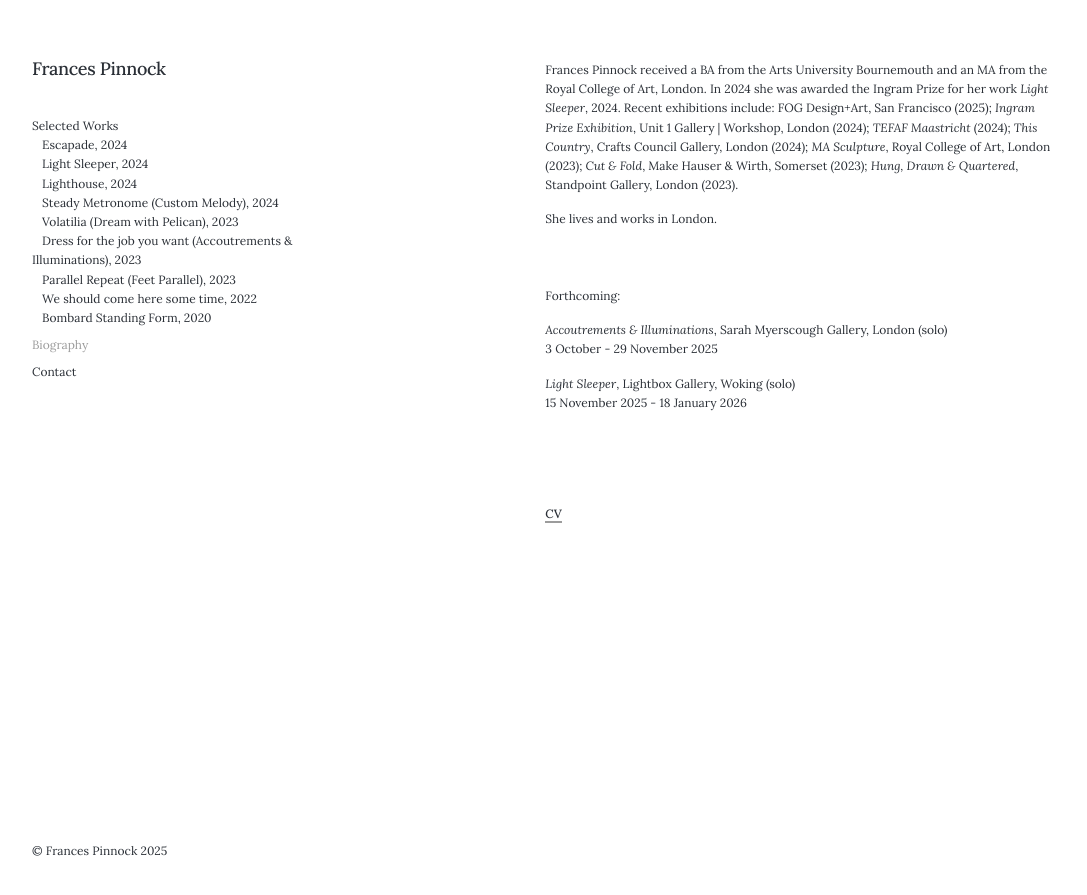
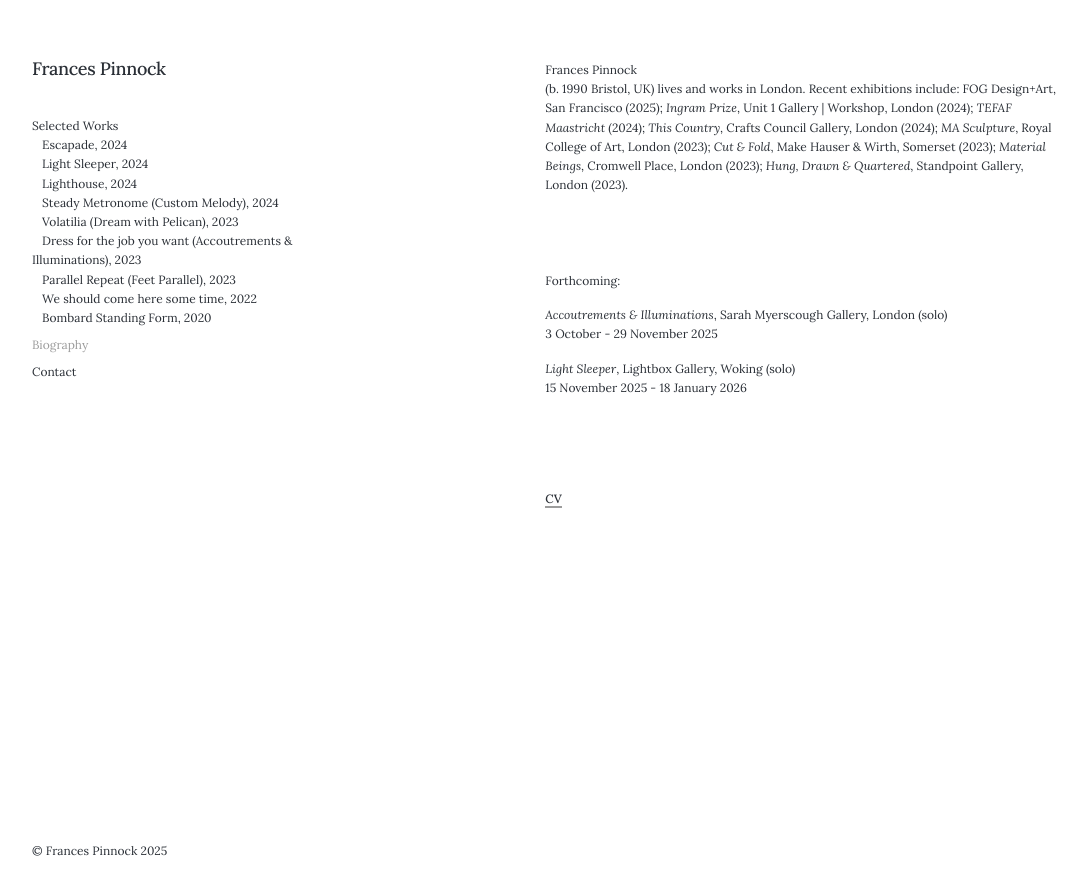
Before and after one commit to francespinnock/francespinnock.github.io, a Jekyll site: the page built from _pages/bio.md, in a window 1280 px wide. Shown: the top 895 px of the page, without its empty margins (28-1115 px from the left). Built offline with Jekyll 4.4.1, drawn with Linux system fonts in a browser that asks for light colours; nearby versions of some CDN libraries; some web fonts are replaced.

Commit message:
Update bio.md

```diff
--- a/_pages/bio.md
+++ b/_pages/bio.md
@@ -5,10 +5,8 @@ description: Frances Pinnock - Biography
 ---
 
 
-Frances Pinnock received a BA from the Arts University Bournemouth and an MA from the Royal College of Art, London. In 2024 she was awarded the Ingram Prize for her work _Light Sleeper_, 2024.
-Recent exhibitions include: FOG Design+Art, San Francisco (2025); _Ingram Prize Exhibition_, Unit 1 Gallery | Workshop, London (2024); _TEFAF Maastricht_ (2024); _This Country_, Crafts Council Gallery, London (2024); _MA Sculpture_, Royal College of Art, London (2023); _Cut & Fold_, Make Hauser & Wirth, Somerset (2023); _Hung, Drawn & Quartered_, Standpoint Gallery, London (2023).
-
-She lives and works in London.
+Frances Pinnock
+(b. 1990 Bristol, UK) lives and works in London. Recent exhibitions include: FOG Design+Art, San Francisco (2025); _Ingram Prize_, Unit 1 Gallery | Workshop, London (2024); _TEFAF Maastricht_ (2024); _This Country_, Crafts Council Gallery, London (2024); _MA Sculpture_, Royal College of Art, London (2023); _Cut & Fold_, Make Hauser & Wirth, Somerset (2023); _Material Beings_, Cromwell Place, London (2023); _Hung, Drawn & Quartered_, Standpoint Gallery, London (2023).
 <br/>
 <br/>
 Forthcoming:
```
